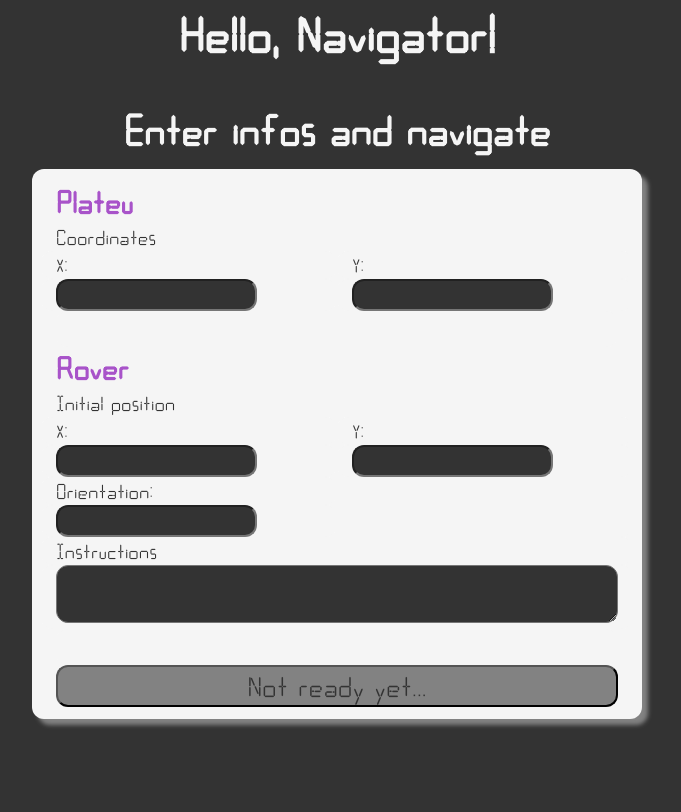
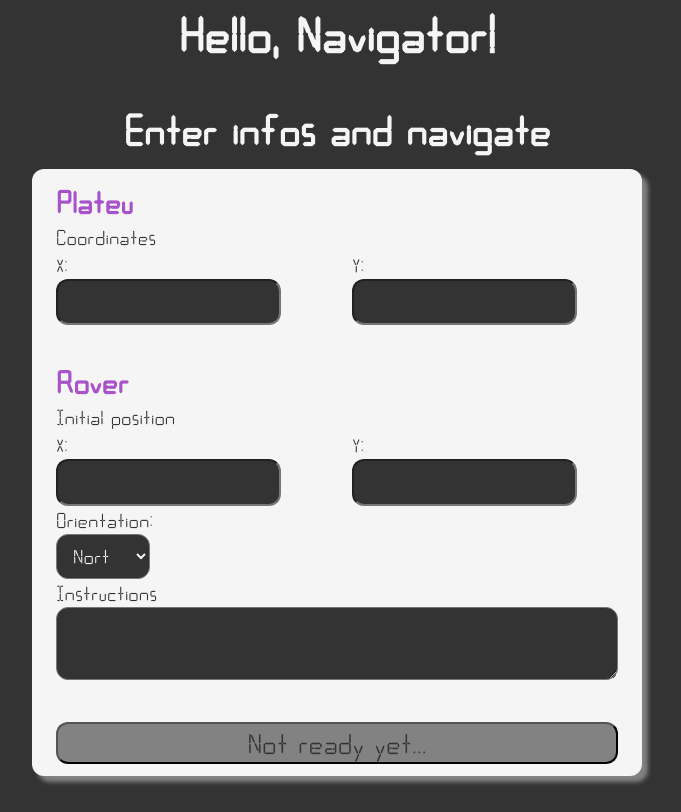
Before and after one commit to OsmanRodrigues/mars-rover-navigator, a Next.js app in the folder app/: page / in a window 1280 px wide. Shown: the whole page, without its empty margins (303-984 px from the left). Built offline with nearby package versions, Linux system fonts and the light colour scheme.

Commit message:
input options and number inputs setted

```diff
--- a/app/src/atomic/constants.obj.ts
+++ b/app/src/atomic/constants.obj.ts
@@ -45,6 +45,7 @@ export enum Border {
   Thickness = "0.25rem"
 }
 export enum Padding {
+  XSmall = "0.3rem",
   Small = "0.5rem",
   Medium = "1rem",
   Large = "2rem",
--- a/app/src/atomic/form.mol/form.mol.style.ts
+++ b/app/src/atomic/form.mol/form.mol.style.ts
@@ -30,6 +30,7 @@ const Input = styled.input<InputProps>`
     width:${expanded || type === InputType.TextArea ? "100%" : "unset"};
     min-width:${type === InputType.TextArea ? "100%" : "unset"};
     max-height:${type === InputType.TextArea ? Gap.XXLarge : "unset"};
+    padding:${theme.padding.XSmall} ${theme.padding.Small};
   `};
 `;
 
--- a/app/src/atomic/form.mol/input.atm.tsx
+++ b/app/src/atomic/form.mol/input.atm.tsx
@@ -9,32 +9,60 @@ import { FormStyled } from "./form.mol.style";
 
 export enum InputType {
   Text = "text",
-  TextArea = "textarea"
+  Number = "number",
+  TextArea = "textarea",
+  Select = "select"
+}
+
+export interface Option {
+  value: number | string;
+  name: number | string;
 }
 
 interface InputProps {
   name: string;
   register: UseFormRegister<FieldValues>;
   type?: InputType;
-  options?: RegisterOptions;
+  formOptions?: RegisterOptions;
+  options?: Option[];
   label?: string;
   expanded?: boolean;
 }
 
-export const Input: React.FC<InputProps> = props => (
+export const Input: React.FC<InputProps> = props => {
+  const typePlaceholder = props.type ?? InputType.Text;
+  const isTextOrNumber =
+    typePlaceholder === InputType.Text || typePlaceholder === InputType.Number;
+  const isSelect = typePlaceholder === InputType.Select && props.options;
+
+  return (
     <Row align="center">
       {props.label ? (
         <Col xs={12}>
-        <Label highlight={true}>{props.label}</Label>
+          <Label htmlFor={props.name} highlight={true}>
+            {props.label}
+          </Label>
         </Col>
       ) : null}
       <Col xs={12}>
         <FormStyled.Input
-        as={props.type === InputType.TextArea && InputType.TextArea}
+          as={!isTextOrNumber && typePlaceholder}
           expanded={props.expanded}
-        type={props.type ?? InputType.Text}
-        {...props.register(props.name, props.options)}
-      />
+          type={typePlaceholder}
+          {...props.register(props.name, props.formOptions)}
+        >
+          {isSelect
+            ? props.options.map(option => (
+                <option
+                  key={`${option.name}+${option.value}`}
+                  value={option.value}
+                >
+                  {option.name}
+                </option>
+              ))
+            : null}
+        </FormStyled.Input>
       </Col>
     </Row>
   );
+};
--- a/app/src/components/navigate-form.component.tsx
+++ b/app/src/components/navigate-form.component.tsx
@@ -1,9 +1,16 @@
 import { Button, H2, Label } from "@atomic";
 import { FormStyled } from "@atomic/form.mol";
-import { Input, InputType } from "@atomic/form.mol/input.atm";
+import { Input, InputType, Option } from "@atomic/form.mol/input.atm";
 import { Separator } from "@atomic/spacer.atm";
 import { Col, Row } from "react-grid-system";
 import { useForm } from "react-hook-form";
+
+const cardinalPointsOptions: Option[] = [
+  { name: "Nort", value: "N" },
+  { name: "South", value: "S" },
+  { name: "East", value: "E" },
+  { name: "West", value: "W" }
+];
 
 export const NavigateForm: React.FC = () => {
   const { register, handleSubmit } = useForm();
@@ -18,10 +25,22 @@ export const NavigateForm: React.FC = () => {
       <Label highlight={true}>{"Coordinates"}</Label>
       <Row>
         <Col xs={6}>
-          <Input label="X:" name="plateuCoordinateX" register={register} />
+          <Input
+            label="X:"
+            name="plateuCoordinateX"
+            register={register}
+            type={InputType.Number}
+            formOptions={{ valueAsNumber: true }}
+          />
         </Col>
         <Col xs={6}>
-          <Input label="Y:" name="plateuCoordinateY" register={register} />
+          <Input
+            label="Y:"
+            name="plateuCoordinateY"
+            register={register}
+            type={InputType.Number}
+            formOptions={{ valueAsNumber: true }}
+          />
         </Col>
       </Row>
       <Separator size="large" />
@@ -29,16 +48,30 @@ export const NavigateForm: React.FC = () => {
       <Label highlight={true}>{"Initial position"}</Label>
       <Row>
         <Col xs={6}>
-          <Input label="X:" name="roverCoordinateX" register={register} />
+          <Input
+            label="X:"
+            name="roverCoordinateX"
+            register={register}
+            type={InputType.Number}
+            formOptions={{ valueAsNumber: true }}
+          />
         </Col>
         <Col xs={6}>
-          <Input label="Y:" name="roverCoordinateY" register={register} />
+          <Input
+            label="Y:"
+            name="roverCoordinateY"
+            register={register}
+            type={InputType.Number}
+            formOptions={{ valueAsNumber: true }}
+          />
         </Col>
         <Col xs={6}>
           <Input
             label="Orientation:"
             name="roverOrientation"
             register={register}
+            type={InputType.Select}
+            options={cardinalPointsOptions}
           />
         </Col>
       </Row>
```
Lines whose indentation alone changed are shown as unchanged.
